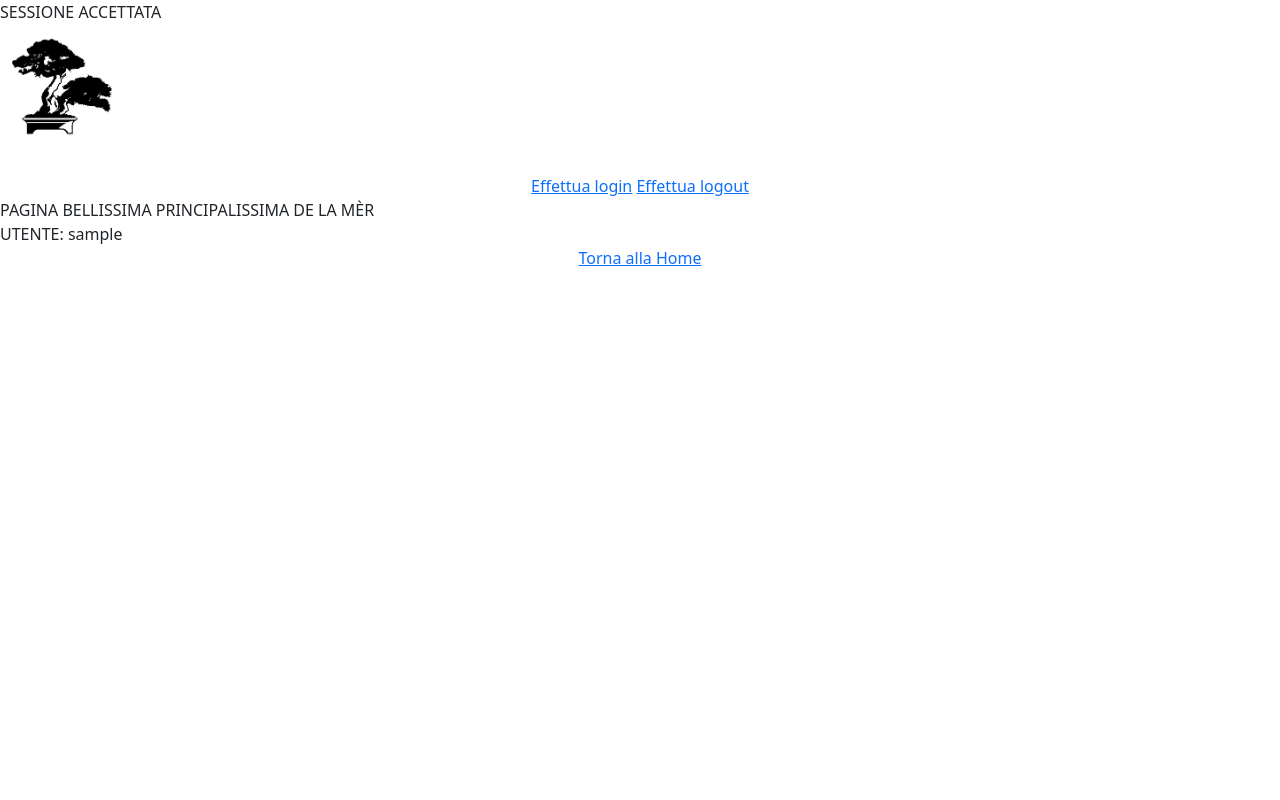
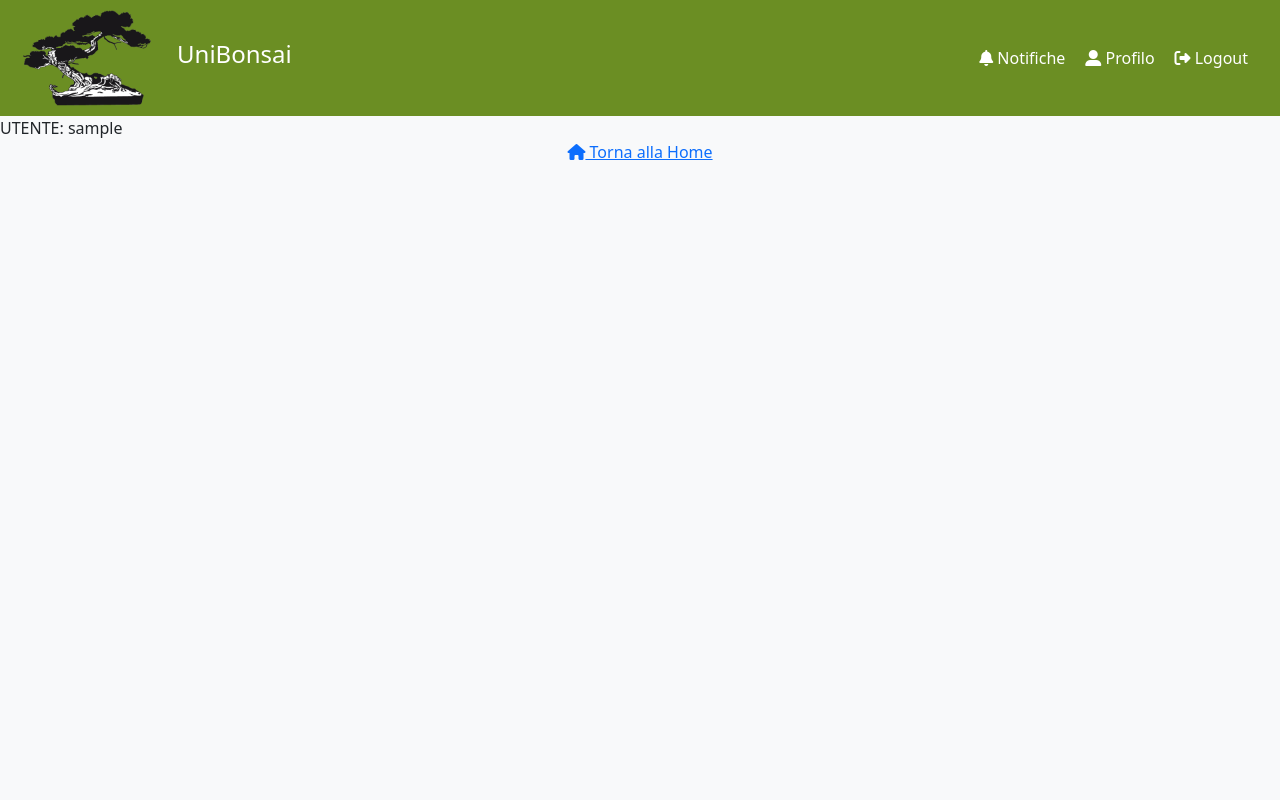
Before and after one commit to Sonofapo/Elaborato-Tecnologie-Web, a PHP site: page / in a window 1280 px wide. Run offline with PHP 8.4, Linux system fonts and the light colour scheme; the visitor is signed in with stand-in values (Sample User, id 1); tables that the repository leaves empty or names only in its code hold one stand-in row (values such as "Sample post"); some libraries are stand-ins or nearby versions.

Commit message:
modifiche header

```diff
--- a/DB.class.php
+++ b/DB.class.php
@@ -5,7 +5,7 @@ class DB {
 	private $connection;
 
 	public function __construct() {
-		$this->connection = new mysqli("127.0.0.1", "unibonsai", "unibonsai1!", "UniBonsai");
+		$this->connection = new mysqli("127.0.0.1", "unibonsai", "unibonsai1!", "unibonsai");
 	}
 
 	public function query($statement, $vars, $types) {
--- a/base.php
+++ b/base.php
@@ -9,26 +9,47 @@
 	<link href="https://cdn.jsdelivr.net/npm/bootstrap@5.1.3/dist/css/bootstrap.min.css" rel="stylesheet">
 
 	<script src="https://cdn.jsdelivr.net/npm/bootstrap@5.1.3/dist/js/bootstrap.bundle.min.js"></script>
+	<script src='https://kit.fontawesome.com/a076d05399.js' crossorigin='anonymous'></script>
 </head>
-<body>
+<body class="bg-light">
 	<header>
-		<nav class="navbar navbar-dark">
+		<!-- <nav class="navbar navbar-expand-lg navbar-dark" style="background-color:OliveDrab">
+			<a class="navbar-brand" href="index.php">
+				<img id="logo-img" src="./img/logo.png" alt="" /><span>UniBonsai</span>
+			</a>
+			<div class="collapse navbar-collapse ml-5" id="nav-options">
+				<ul class="nav navbar-nav navbar-right">
+					<li class="nav-item">
+						<a href="index.php?action=login" class="nav-link">Effettua login</a>
+					</li>
+					<li class="nav-item">
+						<a href="index.php?action=logout" class="nav-link">Effettua logout</a>
+					</li>
+				</ul>
+			</div>
+		</nav> -->
+		<nav class="navbar navbar-expand-lg navbar-dark">
 			<div class="container-fluid">
-				<a class="navbar-brand" href="index.php">
-					<img id="logo-img" src="./img/logo.png" alt="" />UniBonsai
-				</a>
+				<div class="navbar-header">
+					<a class="navbar-brand" href="index.php">
+						<img id="logo-img" src="./img/logo.png" alt="" /><span>UniBonsai</span>
+					</a>
+				</div>
+				<ul class="nav navbar-nav navbar-right">
+					<li class="nav-item"><a href="notifiche.php"><i class='fas fa-bell'></i> Notifiche </a></li>
+					<li class="nav-item"><a href="profilo.php"><i class='fas fa-user-alt'></i> Profilo </a></li>
+					<li class="nav-item"><a href="#"><i class="fas fa-sign-out-alt"></i></span> Logout </a></li>
+					<!-- <li class="nav-item"><a href="#"><i class="fas fa-sign-in-alt"></i></span> Login</a></li>      check already logged in-->
+				</ul>
 			</div>
 		</nav>
-		<br>
-		<a href="index.php?action=login">Effettua login</a>
-		<a href="index.php?action=logout">Effettua logout</a>
 	</header>
 	<main>
-		<div><?php echo $content ?></div>
+		<div><?php echo $vars["content"] ?></div>
 		<?php echo "UTENTE: " . ($db->getUserById($_SESSION["uid"] ?? -1) ?: "NON LOGGATO") ?>
 	</main>
 	<footer>
-		<a href="index.php">Torna alla Home</a>
+		<a href="index.php"><i class='fas fa-home'></i> Torna alla Home</a>
 	</footer>
 </body>
 </html>
--- a/index.php
+++ b/index.php
@@ -8,25 +8,21 @@
 	$vars = [];
 	$vars["action"] = $_REQUEST["action"] ?? "catalogo";
 
-	if (isset($_SESSION["uid"])) {
-		echo "SESSIONE ACCETTATA";
-	}
-
 	switch ($vars["action"]) {
 		case "catalogo":
-			$page = "base.php";
-			$content = "PAGINA BELLISSIMA PRINCIPALISSIMA DE LA MÈR";
+			$vars["page"] = "base.php";
+			$vars["content"] = "";
 			break;
 		case "login":
 			if ($_SERVER["REQUEST_METHOD"] == "POST") {
 				$usr = $_POST["username"];
 				$psw = $_POST["password"];
-				if ($uid = $db->login($usr, $psw) !== false) {
+				if (($uid = $db->login($usr, $psw)) !== false) {
 					$_SESSION["uid"] = $uid;
 				}
 				header("Location: index.php");
 			}
-			$page = "login.php";
+			$vars["page"] = "login.php";
 			$isLogin = true;
 			break;
 		case "subscribe":
@@ -36,7 +32,7 @@
 				$db->subscribe($usr, $psw);
 				header("Location: index.php");
 			}
-			$page = "login.php";
+			$vars["page"] = "login.php";
 			$isLogin = false;
 			break;
 		case "logout":
@@ -45,6 +41,6 @@
 			header("Location: index.php");
 	}
 
-	require $page;
+	require $vars["page"];
 
 ?>
--- a/style/style.css
+++ b/style/style.css
@@ -4,7 +4,14 @@ header {
 
 li {
 	list-style: none;
+    margin-right: 20px;
 }
+
+li > a {
+    text-decoration: none;
+    color: white;
+}
+
 
 img#logo-img {
 	height: 100px;
@@ -22,3 +29,11 @@ span#search-icon {
 	display: flex;
 	align-items: center;
 }
+header > nav > div > div > a > span {
+    margin-left: 15px;
+    font-size: larger;
+}
+
+header > nav{
+    background-color:OliveDrab;
+}
```
Also changed, not shown: img/logo.png.
